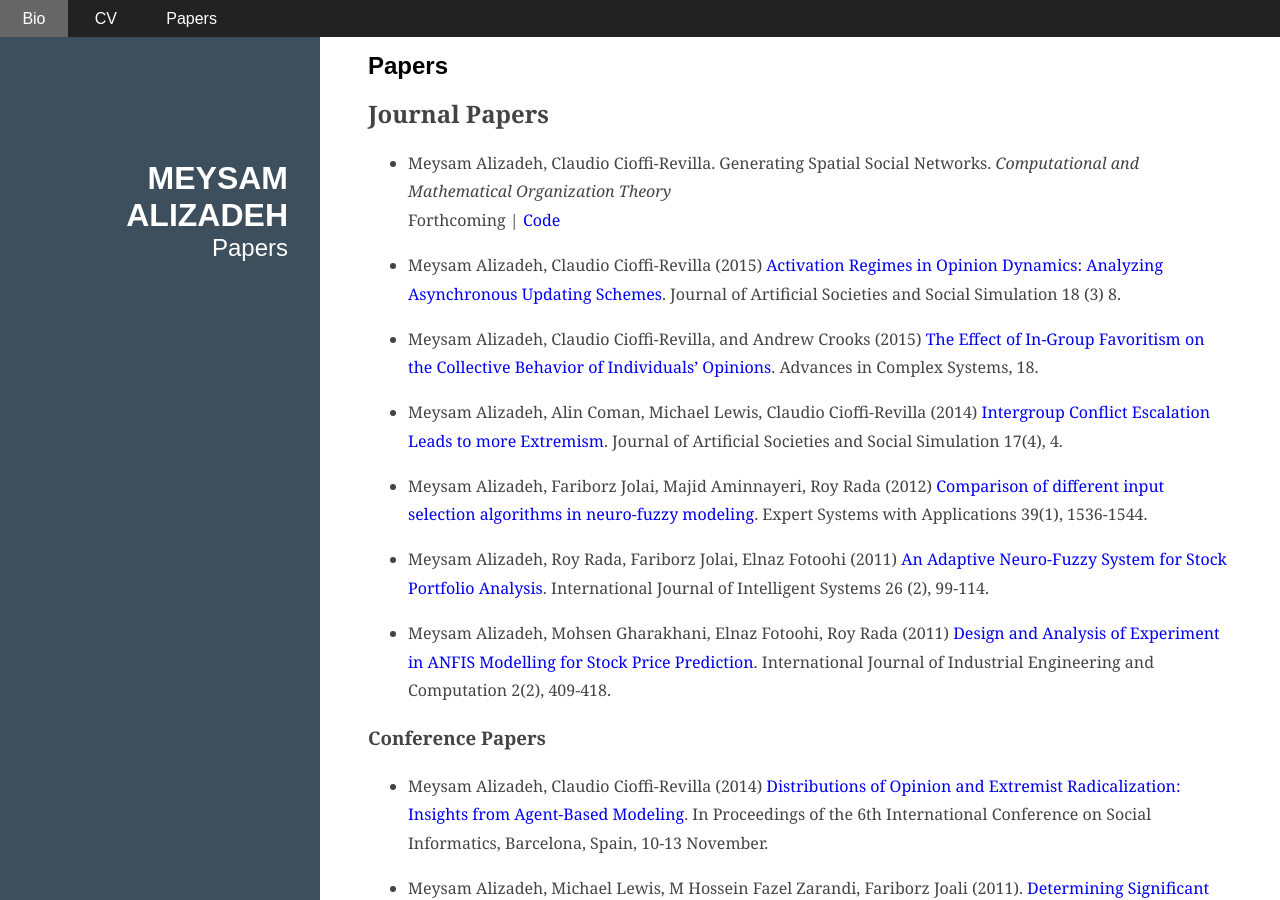
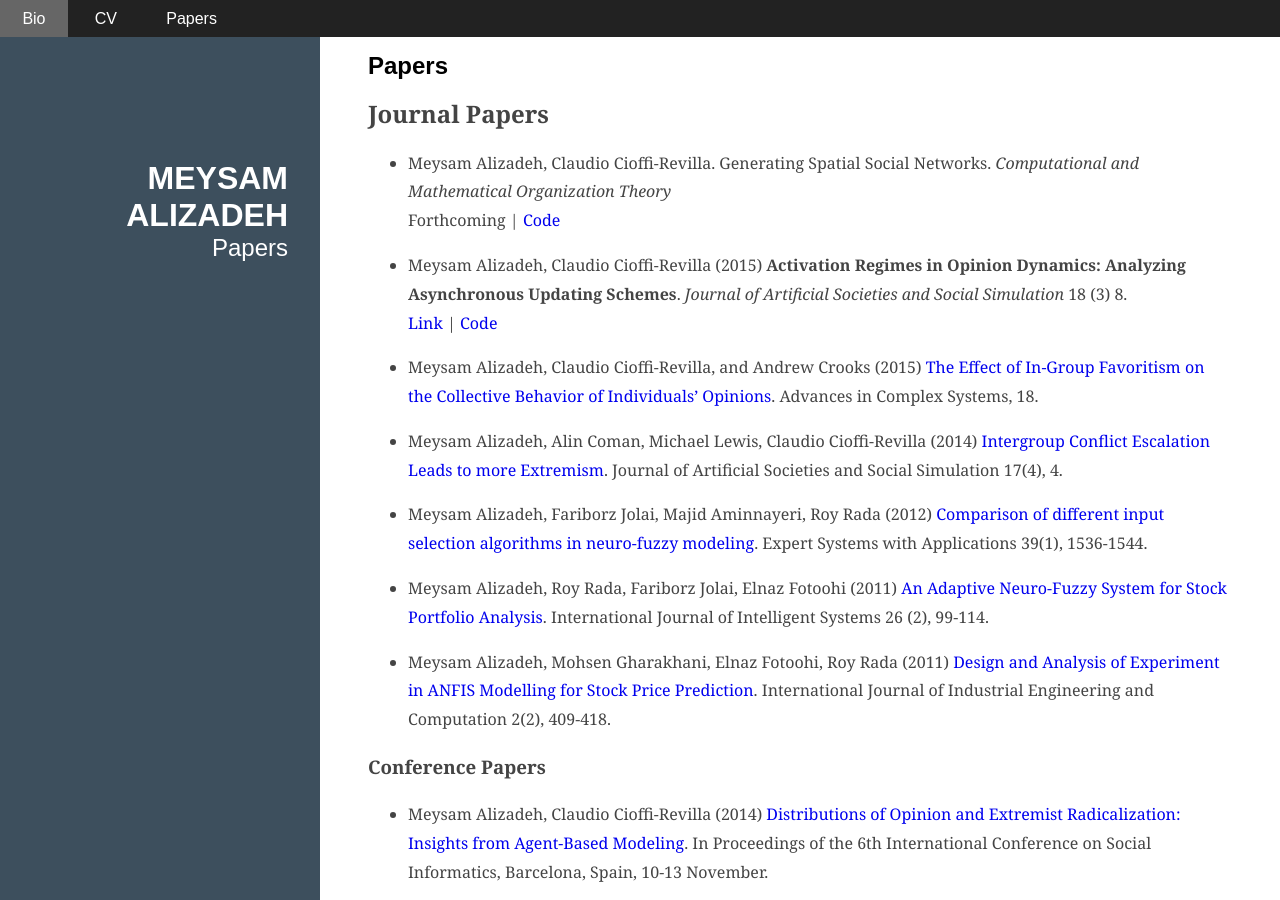
Before and after one commit to malizad/malizad.github.io, a Jekyll site: the page built from papers.md, in a window 1280 px wide and 900 px high. Built offline with Jekyll 4.4.1, drawn with Linux system fonts in a browser that asks for light colours.

Commit message:
Update papers.md

```diff
--- a/papers.md
+++ b/papers.md
@@ -8,7 +8,8 @@ title: Papers
 - Meysam Alizadeh, Claudio Cioffi-Revilla. Generating Spatial Social Networks. *Computational and Mathematical Organization Theory*
   Forthcoming | [Code](google.com)
 
-- Meysam Alizadeh, Claudio Cioffi-Revilla (2015) [Activation Regimes in Opinion Dynamics: Analyzing Asynchronous Updating Schemes](http://jasss.soc.surrey.ac.uk/18/3/8.html). Journal of Artificial Societies and Social Simulation 18 (3) 8.
+- Meysam Alizadeh, Claudio Cioffi-Revilla (2015) **Activation Regimes in Opinion Dynamics: Analyzing Asynchronous Updating Schemes**. *Journal of Artificial Societies and Social Simulation* 18 (3) 8.
+[Link](http://jasss.soc.surrey.ac.uk/18/3/8.html) | [Code](https://github.com/malizad/ActivationRegimes_ABM)
 
 - Meysam Alizadeh, Claudio Cioffi-Revilla, and Andrew Crooks (2015) [The Effect of In-Group Favoritism on the Collective Behavior of Individuals’ Opinions](http://www.worldscientific.com/doi/abs/10.1142/S0219525915500022). Advances in Complex Systems, 18.
 
```
